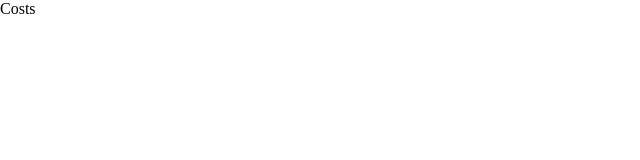
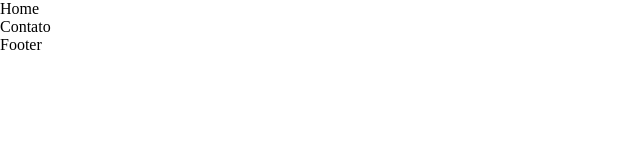
Before and after one commit to Allysonubius/costs, a React (Create React App) app: page /company in a window 1280 px wide. Shown: the top 160 px of the page, without its empty margins (0-640 px from the left). Built offline with nearby package versions, Linux system fonts and the light colour scheme.

Commit message:
Criado components da land page

```diff
--- a/src/App.js
+++ b/src/App.js
@@ -1,9 +1,31 @@
+
+import React from 'react';
+import { BrowserRouter as Router, Switch, Route } from 'react-router-dom';
+
+import Home from './components/pages/Home';
+import Company from './components/pages/Company';
+import NewProject from './components/pages/NewProject';
 
 function App() {
   return (
-    <div className="App">
-      <p>Costs</p>
-    </div>
+    <Router>
+      <ul>
+        <li>Home</li>
+        <li>Contato</li>
+      </ul>
+      <Switch>
+        <Route exact path='/'>
+          <Home/>
+        </Route>
+        <Route path="/company">
+          <Company/>
+        </Route>
+        <Route path="/newProject">
+          <NewProject/>
+        </Route>
+      </Switch>
+      <p>Footer</p>
+    </Router>
   );
 }
 
--- /dev/null
+++ b/src/components/pages/Company.js
@@ -0,0 +1,10 @@
+import React from "react";
+
+function Company(){
+    return
+    <>
+        <h1>Company</h1>
+    </>
+}
+
+export default Company;
--- /dev/null
+++ b/src/components/pages/Home.js
@@ -0,0 +1,10 @@
+import React from "react";
+
+function Home(){
+    return
+    <>
+        <h1>Home</h1>
+    </>
+}
+
+export default Home;
--- /dev/null
+++ b/src/components/pages/NewProject.js
@@ -0,0 +1,10 @@
+import React from "react";
+
+function NewProject(){
+    return
+    <>
+        <h1>New Project</h1>
+    </>
+}
+
+export default NewProject;
```
Also changed, not shown: src/components/pages/Contact..js (added, +10 -0 lines).
